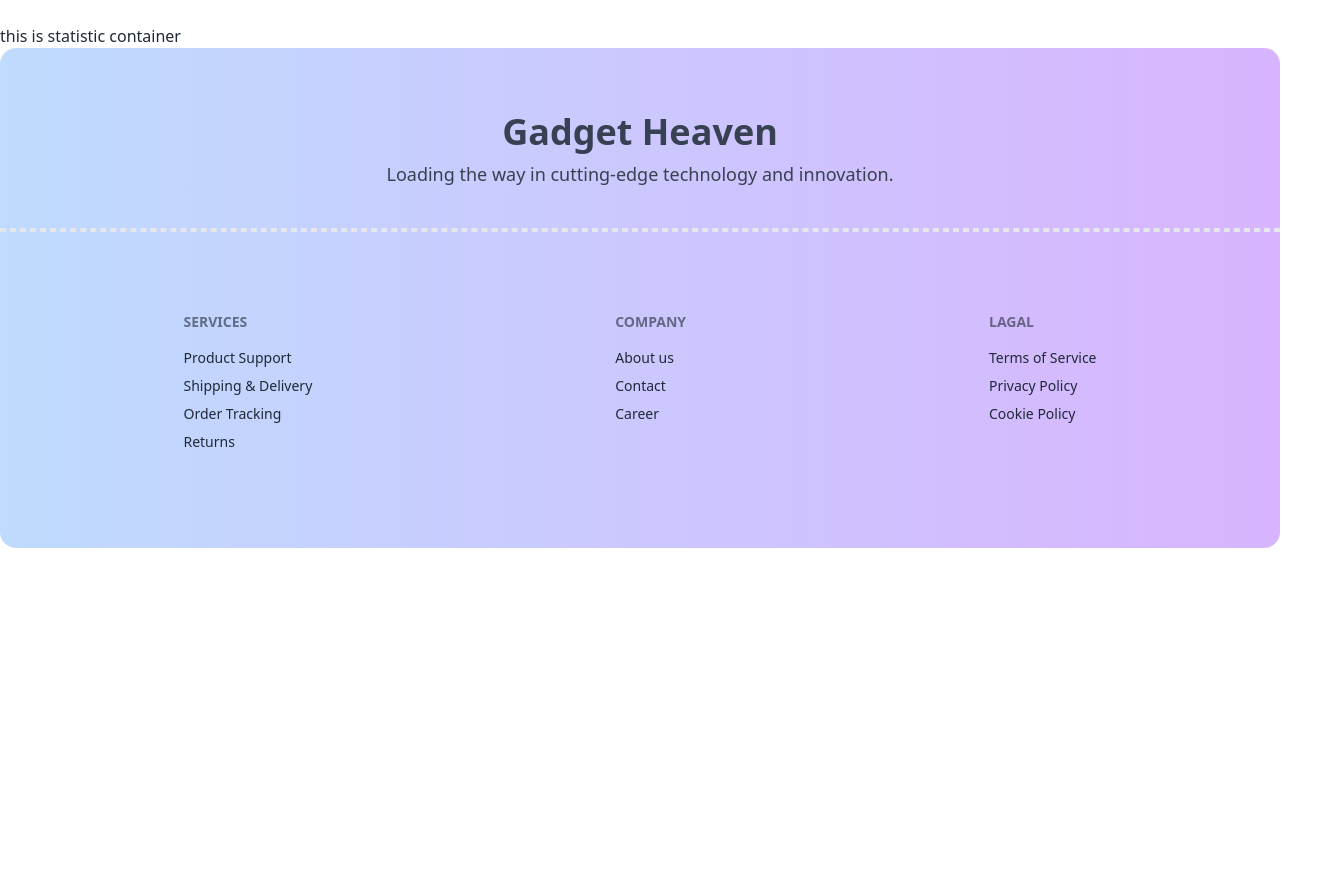
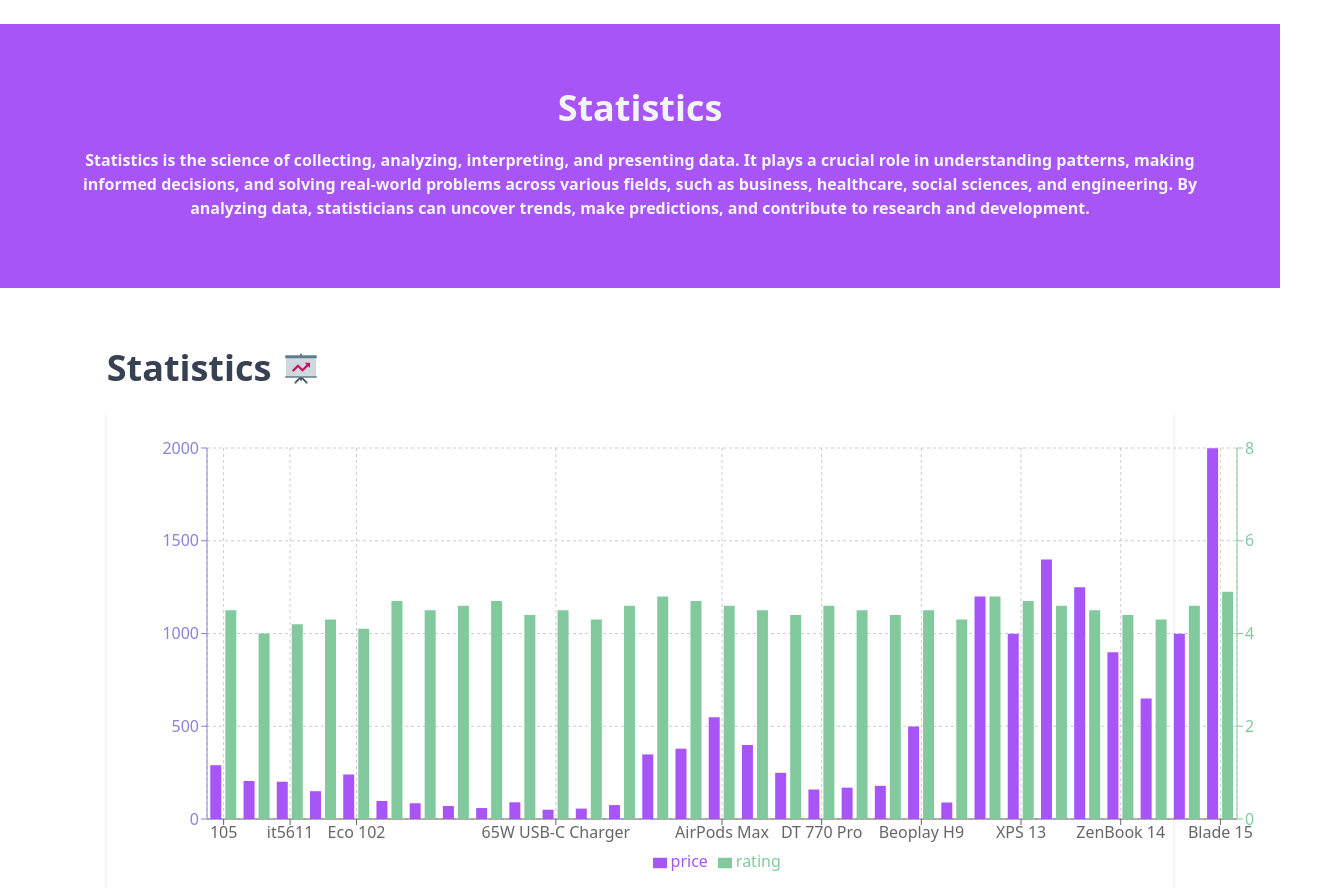
Before and after one commit to Jubayerhusain/Gadget-Haven-t, a React (Vite) app: page /statistic in a window 1280 px wide. Shown: the part 68-956 px from the top of the page, 1327 px wide, since content can reach past the window. Before the commit the page ends 800 px from the top, so only its background shows below. Built offline with nearby package versions, Linux system fonts and the light colour scheme.

Commit message:
Statistics done with ReChart

```diff
--- a/package.json
+++ b/package.json
@@ -19,6 +19,7 @@
     "react-hot-toast": "^2.4.1",
     "react-icons": "^5.3.0",
     "react-router-dom": "^6.27.0",
+    "recharts": "^2.13.3",
     "sort-by": "^1.2.0"
   },
   "devDependencies": {
--- /dev/null
+++ b/src/components/ReChart/ReChart.jsx
@@ -0,0 +1,68 @@
+import { useLoaderData } from "react-router-dom";
+import { FcStatistics } from "react-icons/fc";
+
+import {
+  BarChart,
+  Bar,
+  XAxis,
+  YAxis,
+  CartesianGrid,
+  Tooltip,
+  Legend,
+} from "recharts";
+
+function ReChart() {
+  const allProduct = useLoaderData();
+
+  // Check if allProduct is an object or an array
+  const data = Array.isArray(allProduct) ? allProduct : [allProduct];
+
+  return (
+    <div>
+      {/* banner section  */}
+      <div className="p-12 bg-purple-500">
+        <h1 className="text-gray-100 font-bold text-center text-4xl pt-4">
+          Statistics
+        </h1>
+        <p className="text-center text-md text-gray-100 py-5 font-semibold">
+          Statistics is the science of collecting, analyzing, interpreting, and
+          presenting data. It plays a crucial role in understanding patterns,
+          making informed decisions, and solving real-world problems across
+          various fields, such as business, healthcare, social sciences, and
+          engineering. By analyzing data, statisticians can uncover trends, make
+          predictions, and contribute to research and development.
+        </p>
+      </div>
+      <div className="w-10/12 mx-auto my-10">
+    <div className="flex space-x-3 items-center">
+    <h1 className="text-4xl text-gray-700 font-bold py-5">Statistics</h1>
+    <p className="text-4xl text-gray-700 font-bold"><FcStatistics /></p>
+    </div>
+        <div className="bg-[#FFFFFF0] shadow-md p-5">
+          <BarChart
+            width={1200}
+            height={450}
+            data={data}
+            margin={{
+              top: 20,
+              right: 30,
+              left: 20,
+              bottom: 5,
+            }}
+          >
+            <CartesianGrid strokeDasharray="3 3" />
+            <XAxis dataKey="model" />
+            <YAxis yAxisId="left" orientation="left" stroke="#8884d8" />
+            <YAxis yAxisId="right" orientation="right" stroke="#82ca9d" />
+            <Tooltip />
+            <Legend />
+            <Bar yAxisId="left" dataKey="price" fill="#A855F7" />
+            <Bar yAxisId="right" dataKey="rating" fill="#82ca9d" />
+          </BarChart>
+        </div>
+      </div>
+    </div>
+  );
+}
+
+export default ReChart;
--- a/src/components/Statistics/Statitics.jsx
+++ b/src/components/Statistics/Statitics.jsx
@@ -1,8 +1,9 @@
 
+import ReChart from './../ReChart/ReChart';
 function Statistic() {
     return (
         <div>
-            this is statistic container
+            <ReChart></ReChart>
         </div>
     )
 }
--- a/src/main.jsx
+++ b/src/main.jsx
@@ -52,6 +52,7 @@
       {
         path: "/statistic",
         element: <Statistic />,
+        loader: () => fetch(`/allProducts.json`)
       },
     ],
   },
```
Also changed, not shown: 1 other file (tests, documents, lock files or other folders).
